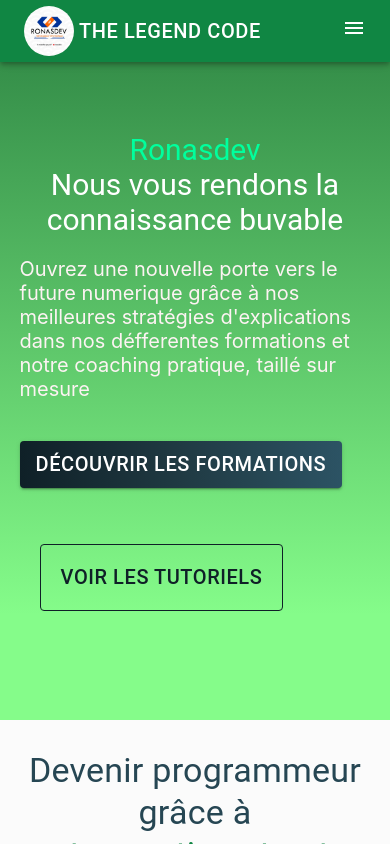
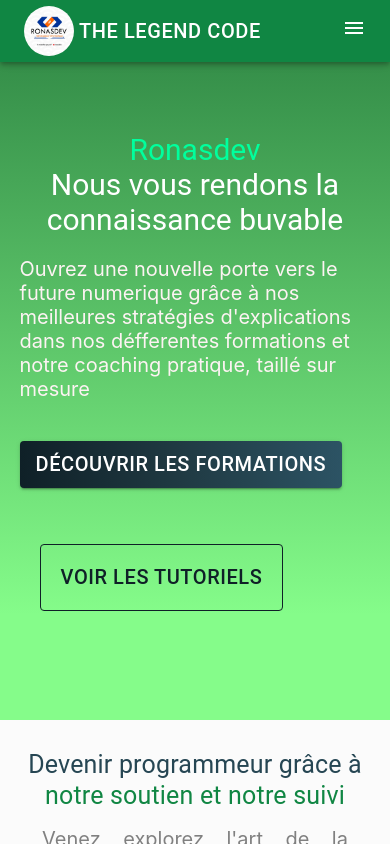
Before and after one commit to RobertEnagnon/plateforme, a React (Create React App) app: page / in a window 390 px wide. Shown: the top 844 px of the page. Built offline with nearby package versions, Linux system fonts and the light colour scheme.

Commit message:
réglé feed title

```diff
--- a/src/components/feed/Feed.css
+++ b/src/components/feed/Feed.css
@@ -25,6 +25,11 @@
         width: 95%;
         text-align: justify;
     }
+    .feed .top .title{
+
+        font-size: 25px !important;
+        margin-bottom: 10px;
+    }
     .top .paragraph{
         padding: 5px ;
         font-size: 20px;
```
